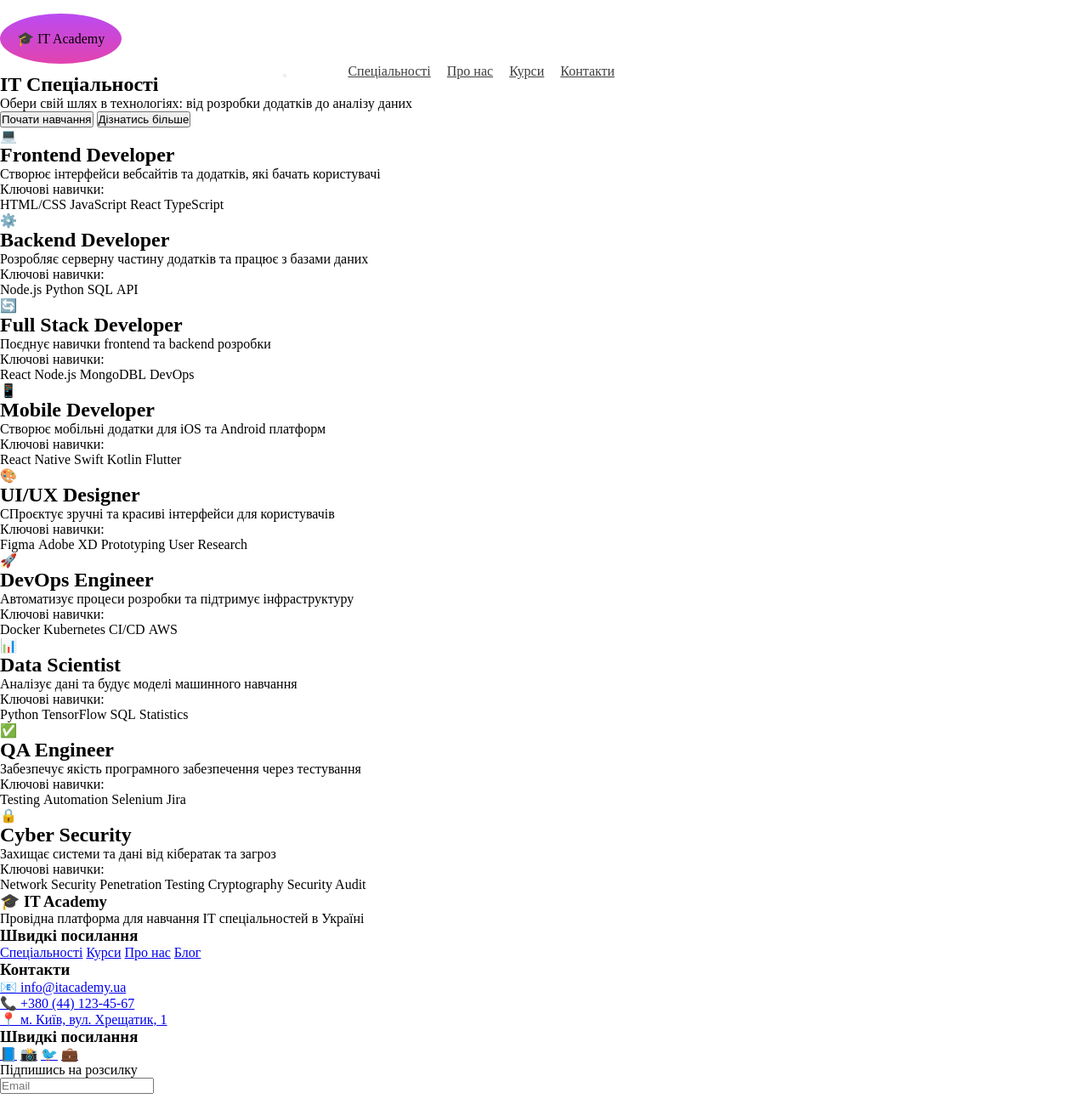
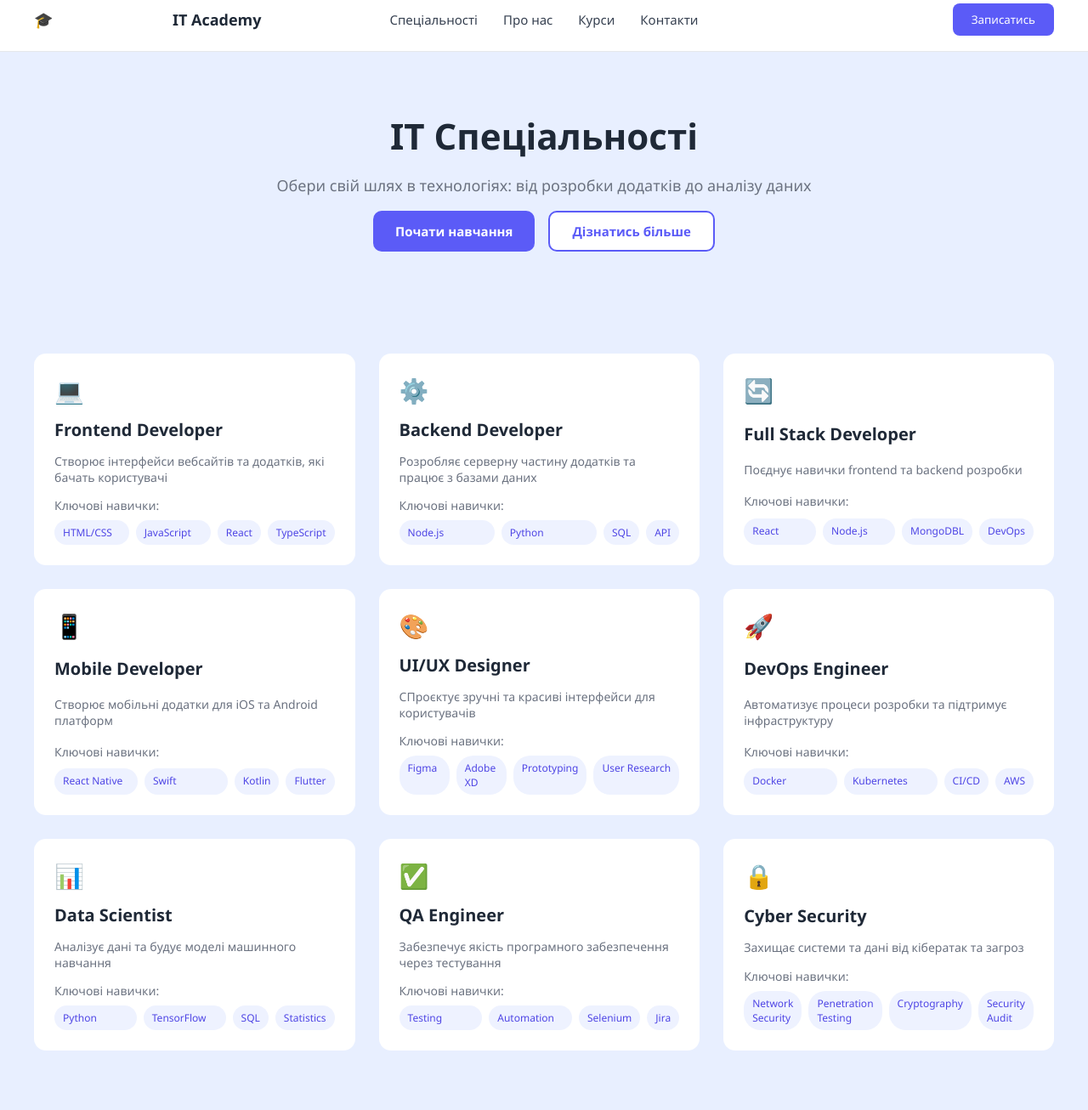
Before and after one commit to RoDiYT1/Web, a plain HTML site: page lesson-9/index.html in a window 1280 px wide. Shown: the part 14-1320 px from the top of the page at 85% size. Drawn offline with Linux system fonts and the light colour scheme; files that its build step writes are made by us from their sources.

Commit message:
Add files via upload

```diff
--- a/lesson-9/index.html
+++ b/lesson-9/index.html
@@ -9,7 +9,7 @@
 <header class="header">
     <div class="wrappa header-grid">
         <div class="logo"><span>🎓</span> IT Academy</div>
-    </div>
+
     <nav>
         <ul>
             <li><a href="#">Спеціальності</a></li>
@@ -18,7 +18,8 @@
             <li><a href="#">Контакти</a></li>
         </ul>
     </nav>
-    <button class="header-btn"></button>
+    <button class="header-btn">Записатись</button>
+    </div>
 </header>
 <main>
 <section class="start-studying">
@@ -179,7 +180,8 @@
 
 
 <footer class="footer">
-    <div class="wrappa footer-grid">
+    <div class="footer-top wrappa">
+    <div class="footer-grid">
         <div class="footer-column">
             <h3><span>🎓</span> IT Academy</h3>
             <p>Провідна платформа для навчання ІТ спеціальностей в Україні</p>
@@ -213,6 +215,12 @@
             <input type="email" placeholder="Email">
         </div>
     </div>
+    </div>
+    <div class="footer-bottom">
+        © 2026 IT Academy. Всі права захищені.
+
+        Розпочни свою кар'єру в ІТ вже сьогодні! 🚀
+    </div>
 
 </footer>
 </body>
--- /dev/null
+++ b/lesson-9/style/style.css
@@ -0,0 +1,210 @@
+*{
+    margin:0;
+    padding:0;
+    box-sizing:border-box;
+    text-decoration:none;
+    list-style:none;
+    font-family:"Segoe UI",Tahoma,Geneva,Verdana,sans-serif;
+}
+
+body{
+    background:#e8efff;
+    color:#1f2937;
+}
+.wrappa{
+    max-width:1200px;
+    margin:0 auto;
+}
+
+.header{
+    background:#ffffff;
+    border-bottom:1px solid #e5e7eb;
+}
+
+.header-grid{
+    display:grid;
+    grid-template-columns:1fr 1fr 1fr;
+    align-items:center;
+    padding:18px 0;
+}
+
+.logo{
+    font-weight:700;
+    font-size:18px;
+    display:grid;
+    grid-auto-flow:column;
+    align-items:center;
+    gap:8px;
+}
+header nav ul{
+    display:grid;
+    grid-auto-flow:column;
+    justify-content:center;
+    gap:30px;
+}
+header nav a{
+    color:#374151;
+    font-size:15px;
+}
+
+.header-btn{
+    justify-self:end;
+    background:#5b5bf7;
+    color:#fff;
+    border:none;
+    padding:10px 22px;
+    border-radius:8px;
+}
+
+.start-studying{
+    background:#e8efff;
+    padding:70px 0;
+}
+
+.start-studying_grid{
+    display:grid;
+    justify-items:center;
+    text-align:center;
+    row-gap:18px;
+}
+
+.start-studying_grid h1{
+    font-size:42px;
+    font-weight:700;
+}
+.start-studying_grid p{
+    font-size:18px;
+    color:#6b7280;
+}
+
+.start-studying_buttons{
+    display:grid;
+    grid-auto-flow:column;
+    gap:16px;
+}
+
+.btn{
+    padding:12px 26px;
+    border-radius:10px;
+    font-weight:600;
+    font-size:15px;
+}
+
+.btn_start{
+    background:#5b5bf7;
+    color:#fff;
+    border:none;
+}
+.btn_more{
+    background:#ffffff;
+    border:2px solid #5b5bf7;
+    color:#5b5bf7;
+}
+.cards-section{
+    padding:50px 0 70px;
+}
+.cards-grd{
+    display:grid;
+    grid-template-columns:1fr 1fr 1fr;
+    gap:28px;
+}
+
+.card{
+    background:#ffffff;
+    border-radius:14px;
+    padding:24px;
+    display:grid;
+    row-gap:14px;
+}
+
+.card_icon{
+    font-size:28px;
+}
+
+.card h2{
+    font-size:20px;
+}
+
+.card p{
+    font-size:14px;
+    color:#6b7280;
+}
+
+.card div{
+    display:grid;
+    row-gap:8px;
+}
+
+.card ul{
+    display:grid;
+    grid-auto-flow:column;
+    grid-template-columns: 1fr 1fr;
+    gap:8px;
+}
+
+.card li{
+    background:#eef2ff;
+    color:#4f46e5;
+    padding:6px 10px;
+    border-radius:20px;
+    font-size:12px;
+}
+
+.footer{
+    background:#0f172a;
+    color:#cbd5f5;
+    margin-top:60px;
+    width:100%;
+}
+
+.footer-top{
+    padding:50px 0;
+}
+
+.footer-grid{
+    display:grid;
+    grid-template-columns: 1fr 1fr 1fr 1fr;
+    gap:40px;
+}
+
+.footer-column{
+    display:grid;
+    row-gap:10px;
+}
+
+.footer-column h3{
+    color:#ffffff;
+}
+
+.footer-column a{
+    color:#cbd5f5;
+}
+
+.social{
+    display:grid;
+    grid-auto-flow:column;
+    gap:12px;
+}
+
+.subscribe-title{
+    grid-column:4;
+    margin-top:20px;
+}
+
+.subscribe-grid{
+    grid-column:4;
+    display:grid;
+}
+
+.subscribe-grid input{
+    padding:10px;
+    border-radius:6px;
+    border:none;
+}
+
+.footer-bottom{
+    text-align:center;
+    padding:20px 0;
+    border-top:1px solid white;
+    font-size:14px;
+}
```
